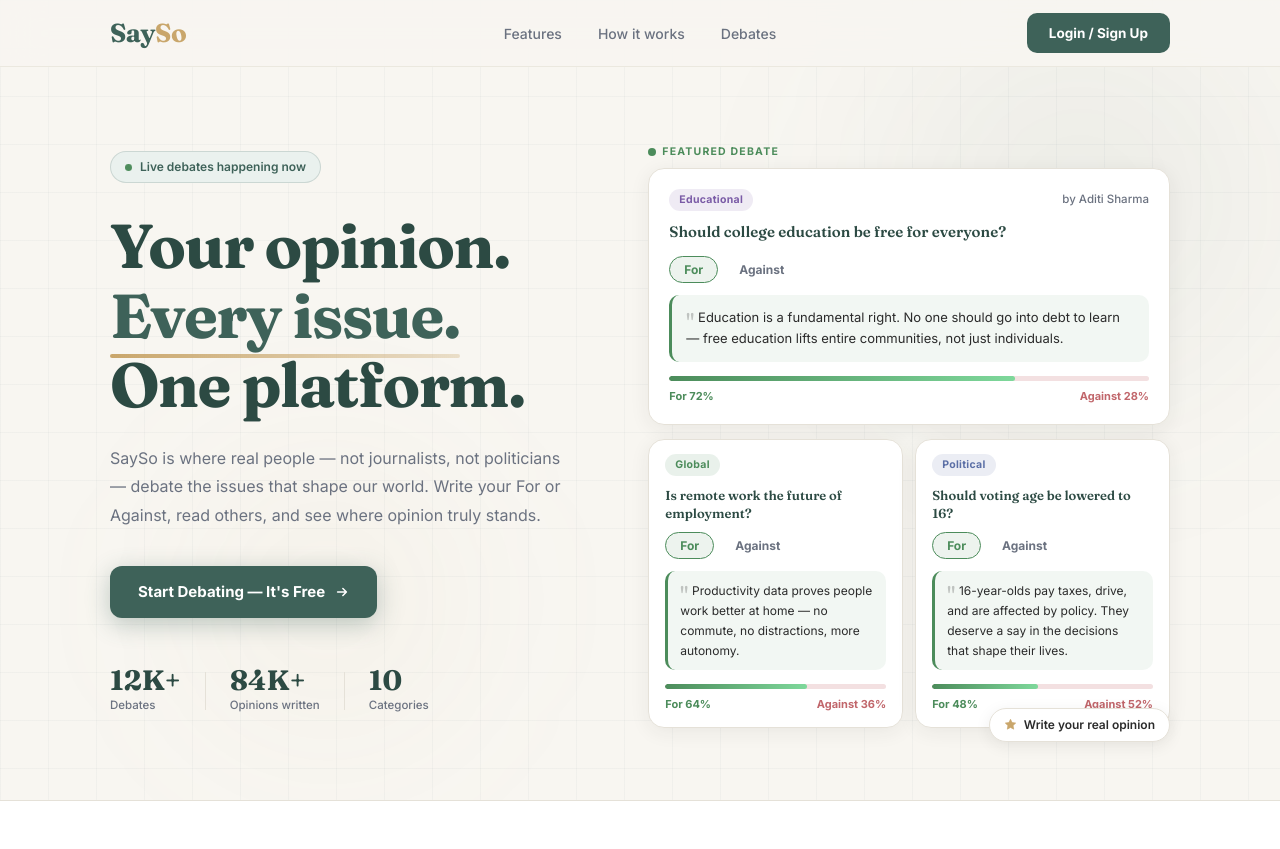
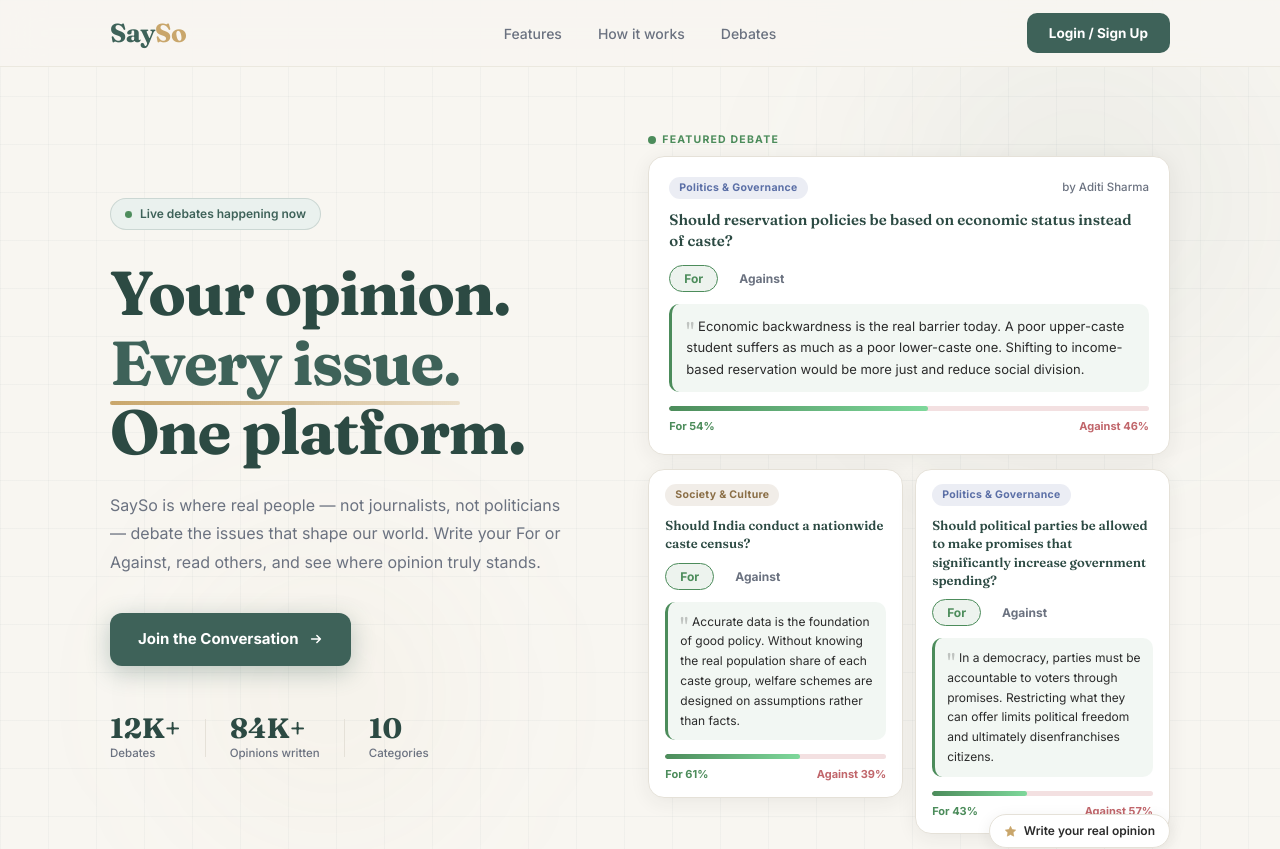
Before and after one commit to skit-devops-2026/devops-24ESKCS055, a React (Vite) app in the folder frontend/: page / in a window 1280 px wide. Shown: the top 849 px of the page. Built offline with nearby package versions, Linux system fonts and the light colour scheme.

Commit message:
removed free word from everywhere changed debate that is visible on screen into some geninune debate changed the section debate to topic

```diff
--- a/frontend/src/pages/LandingPage.jsx
+++ b/frontend/src/pages/LandingPage.jsx
@@ -4,35 +4,35 @@
 
 /* ── Debate card data — shows user opinions, not vote tallies ── */
 const FEATURED_DEBATE = {
-  category: "Educational",
-  catColor: "#7A5BA6",
-  catBg: "rgba(122,91,166,0.12)",
-  title: "Should college education be free for everyone?",
+  category: "Politics & Governance",
+  catColor: "#5B6FA6",
+  catBg: "rgba(91,111,166,0.12)",
+  title: "Should reservation policies be based on economic status instead of caste?",
   author: "Aditi Sharma",
-  forOpinion: "Education is a fundamental right. No one should go into debt to learn — free education lifts entire communities, not just individuals.",
-  againstOpinion: "Free doesn't mean without cost. Taxpayers end up bearing the burden, and quality drops when universities aren't incentivised to compete.",
-  forPct: 72,
-  totalVotes: 1840,
+  forOpinion: "Economic backwardness is the real barrier today. A poor upper-caste student suffers as much as a poor lower-caste one. Shifting to income-based reservation would be more just and reduce social division.",
+  againstOpinion: "Caste discrimination is not just about income — it is about centuries of systemic exclusion. Economic criteria alone cannot address the structural disadvantage that caste creates in education and employment.",
+  forPct: 54,
+  totalVotes: 3210,
 };
 
 const SIDE_DEBATES = [
   {
-    category: "Global",
-    catColor: "#4C8C5B",
-    catBg: "rgba(76,140,91,0.12)",
-    title: "Is remote work the future of employment?",
-    forOpinion: "Productivity data proves people work better at home — no commute, no distractions, more autonomy.",
-    againstOpinion: "Collaboration suffers. Innovation needs face-to-face energy that a Zoom call simply cannot replicate.",
-    forPct: 64,
+    category: "Society & Culture",
+    catColor: "#8B6F47",
+    catBg: "rgba(139,111,71,0.12)",
+    title: "Should India conduct a nationwide caste census?",
+    forOpinion: "Accurate data is the foundation of good policy. Without knowing the real population share of each caste group, welfare schemes are designed on assumptions rather than facts.",
+    againstOpinion: "A caste census will deepen caste identities at the very moment we should be moving beyond them. It risks fuelling political exploitation rather than addressing genuine backwardness.",
+    forPct: 61,
   },
   {
-    category: "Political",
+    category: "Politics & Governance",
     catColor: "#5B6FA6",
     catBg: "rgba(91,111,166,0.12)",
-    title: "Should voting age be lowered to 16?",
-    forOpinion: "16-year-olds pay taxes, drive, and are affected by policy. They deserve a say in the decisions that shape their lives.",
-    againstOpinion: "Cognitive development research shows decision-making isn't fully mature at 16. Political choices require life experience.",
-    forPct: 48,
+    title: "Should political parties be allowed to make promises that significantly increase government spending?",
+    forOpinion: "In a democracy, parties must be accountable to voters through promises. Restricting what they can offer limits political freedom and ultimately disenfranchises citizens.",
+    againstOpinion: "Freebies funded by debt burden future generations. An independent fiscal authority should assess whether election promises are economically viable before they are made.",
+    forPct: 43,
   },
 ];
 
@@ -70,8 +70,8 @@
 ];
 
 const STEPS = [
-  { num: "01", title: "Sign up in 30 seconds", desc: "No verification wait. Create your account and you're in." },
-  { num: "02", title: "Browse or post a debate", desc: "Find a topic that matters to you, or start a new debate yourself." },
+  { num: "01", title: "Create your account", desc: "Sign up in under a minute. No lengthy verification, no waiting." },
+  { num: "02", title: "Browse or start a debate", desc: "Find a topic that matters to you, or raise a new one yourself." },
   { num: "03", title: "Write your For or Against", desc: "Give your actual opinion — not just a thumbs up. Make it count." },
 ];
 
@@ -168,7 +168,7 @@
 
               <div className="hero-cta-row">
                 <Link to="/auth" className="hero-btn-primary">
-                  Start Debating — It's Free
+                  Join the Conversation
                   <svg viewBox="0 0 16 16" fill="none" width="14" height="14">
                     <path d="M3 8h10M9 4l4 4-4 4" stroke="currentColor" strokeWidth="1.8" strokeLinecap="round" strokeLinejoin="round"/>
                   </svg>
@@ -250,11 +250,11 @@
           </div>
         </section>
 
-        {/* ══════════════ LIVE DEBATES STRIP ══════════════ */}
-        <section className="debates-strip" id="debates">
+        {/* ══════════════ TRENDING TOPICS ══════════════ */}
+        <section className="debates-strip" id="topics">
           <div className="sec-inner">
-            <div className="sec-eyebrow">See it live</div>
-            <h2 className="sec-h2">Real debates,<br />real opinions.</h2>
+            <div className="sec-eyebrow">Trending now</div>
+            <h2 className="sec-h2">Real issues.<br />Real opinions.</h2>
 
             <div className="debates-grid">
               {[FEATURED_DEBATE, ...SIDE_DEBATES].map((d, i) => (
@@ -272,7 +272,7 @@
             <div className="how-left">
               <div className="sec-eyebrow">Getting started</div>
               <h2 className="sec-h2">Three steps<br />to your first debate.</h2>
-              <Link to="/auth" className="how-cta">Create Free Account</Link>
+              <Link to="/auth" className="how-cta">Create an Account</Link>
             </div>
             <div className="how-steps">
               {STEPS.map((s, i) => (
```
